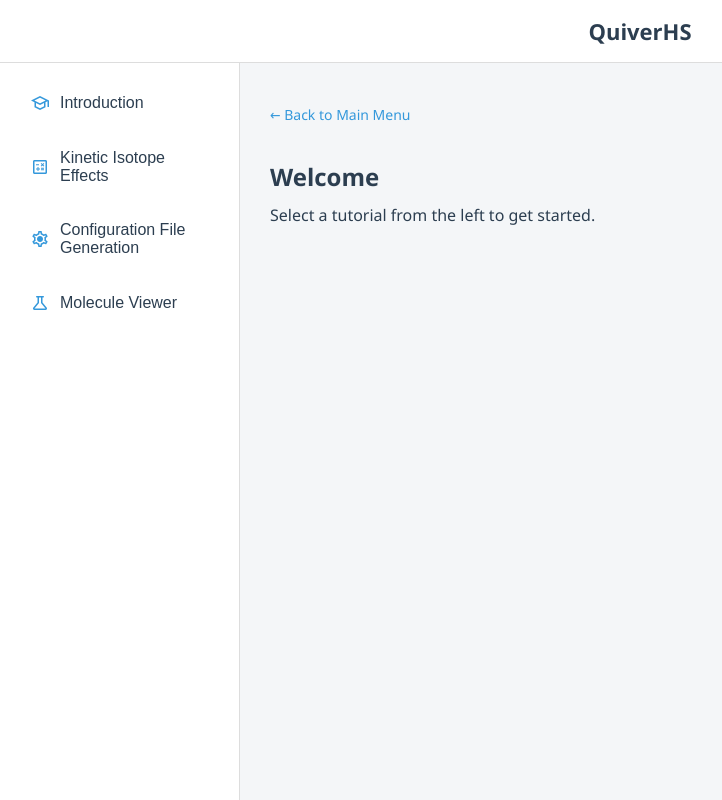
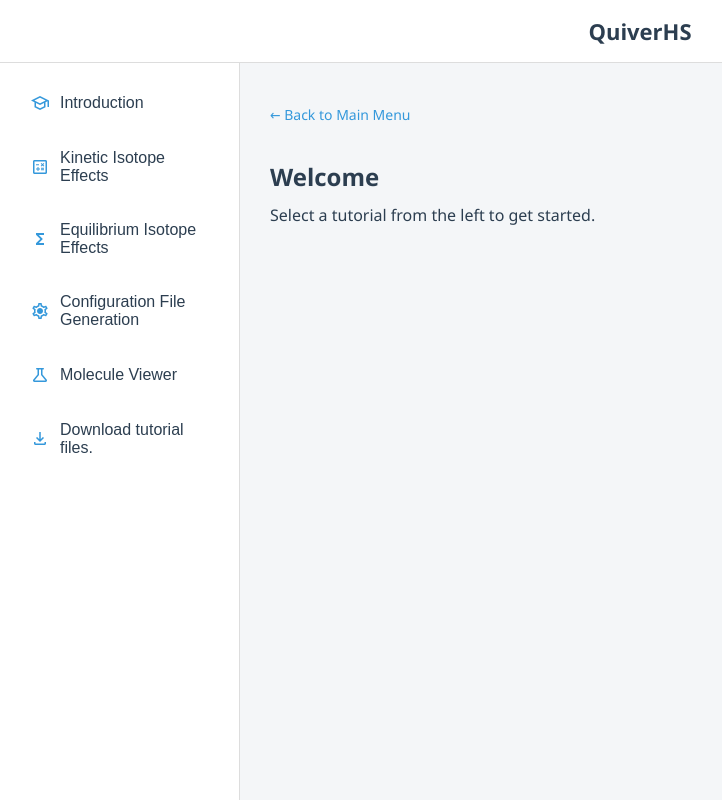
Before and after one commit to ggrazioli/PyQuiverHS, a Flask app: page /tutorials in a window 1280 px wide. Shown: the whole page, without its empty margins (0-722 px from the left). Run offline with Flask 3, Linux system fonts and the light colour scheme.

Commit message:
Updated: download button for downloading tutorial files has been added

```diff
--- a/templates/tutorials.html
+++ b/templates/tutorials.html
@@ -179,11 +179,17 @@
       <button onclick="loadTutorial('{{ url_for("serve_tutorial", filename="KIE.md") }}')">
         <span class="material-symbols-outlined">calculate</span> Kinetic Isotope Effects
       </button>
+      <button onclick="loadTutorial('{{ url_for("serve_tutorial", filename="EIE.md") }}')">
+        <span class="material-symbols-outlined">functions</span> Equilibrium Isotope Effects
+      </button>
       <button onclick="loadTutorial('{{ url_for("serve_tutorial", filename="CONFIG.md") }}')">
         <span class="material-symbols-outlined">settings</span> Configuration File Generation
       </button>
       <button onclick="loadTutorial('{{ url_for("serve_tutorial", filename="MOLECULE.md") }}')">
         <span class="material-symbols-outlined">science</span> Molecule Viewer
+      </button>
+      <button onclick="downloadTutorial()">
+        <span class="material-symbols-outlined">download</span> Download tutorial files.
       </button>
     </div>
 
@@ -214,6 +220,14 @@
           `;
         });
     }
+    function downloadTutorial() {
+      const link = document.createElement('a');
+      link.href = '/tutorials/download';
+      link.download = 'tutorial_files.zip'; // Optional – works better if the server sets headers
+      document.body.appendChild(link);
+      link.click();
+      document.body.removeChild(link);
+    }
   </script>
 
 </body>
```
